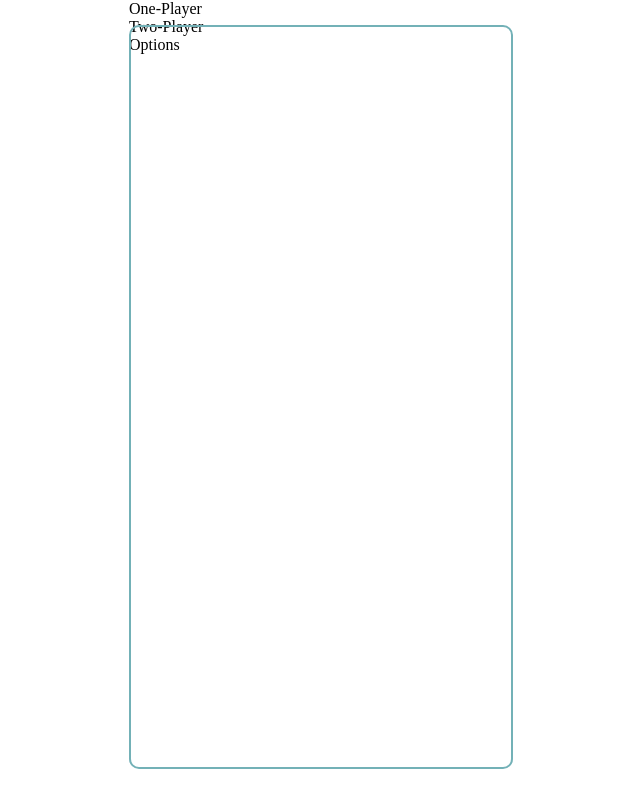
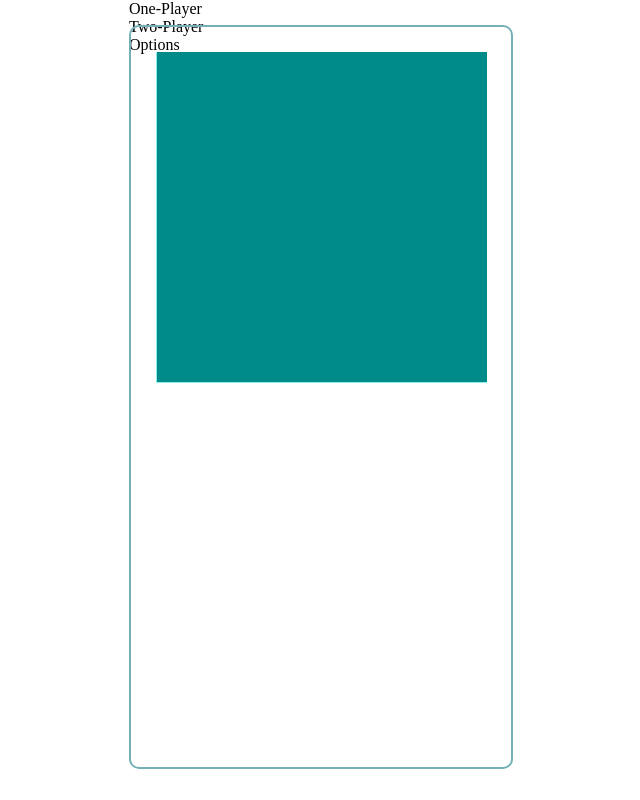
Before and after one commit to imattos78/Battleship_Game_Js, a plain HTML site: page index.html in a window 1280 px wide. Shown: the whole page, without its empty margins (161-801 px from the left). Drawn offline with nearby package versions, Linux system fonts and the light colour scheme.

Commit message:
display css

```diff
--- a/style.css
+++ b/style.css
@@ -23,3 +23,16 @@ html {
 	border: 2px solid #73B1B7;
 	border-radius: 10px;
 }
+.displays {
+	position: relative;
+	margin: 25px;
+}
+
+.top {
+	width: 330px;
+	height: 330px;
+	background: #008B8B;
+	border-left: 1px solid #8DEEEE;
+	border-bottom: 1px solid #8DEEEE;
+
+}
```
